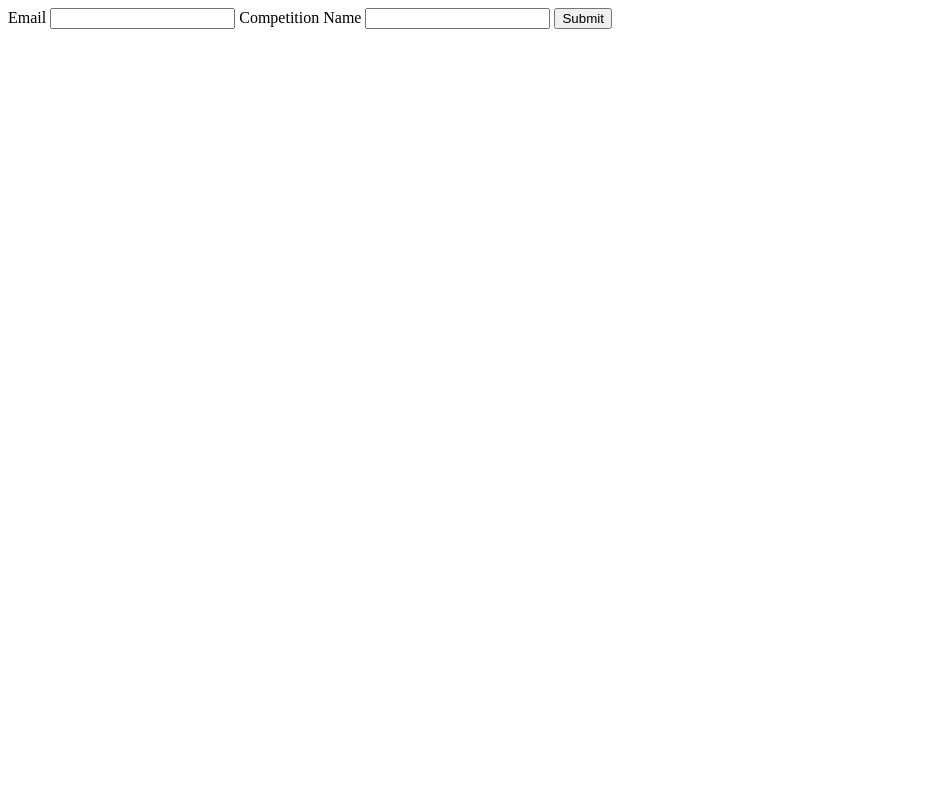
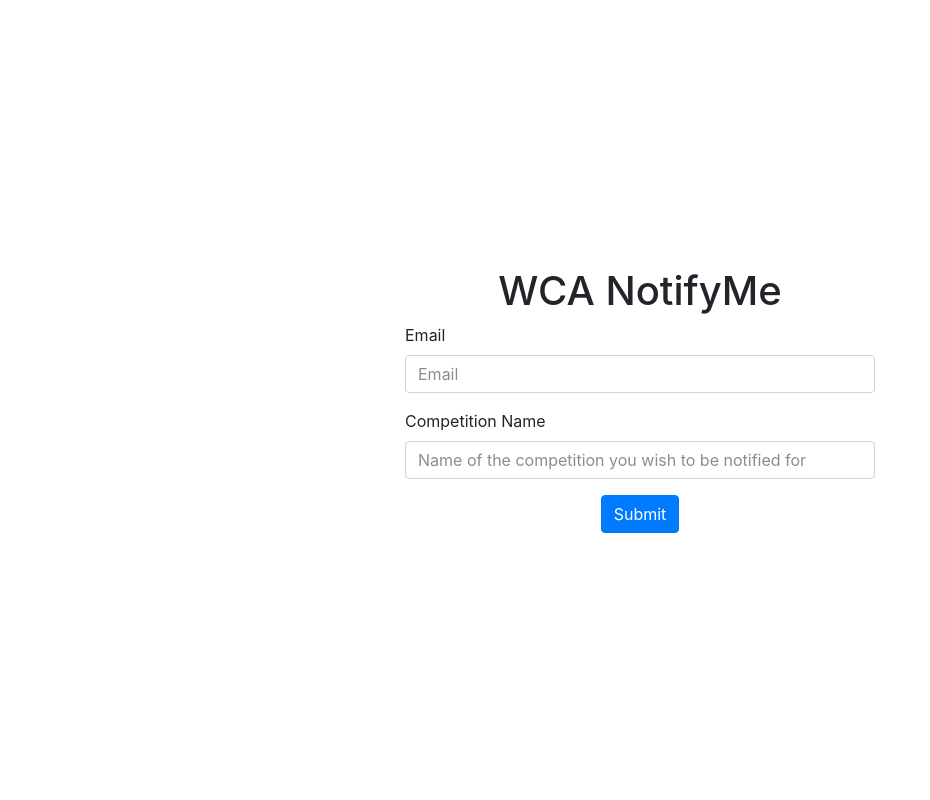
Before and after one commit to esqu1/wcaNotifyMe, a Flask app: page / in a window 1280 px wide. Shown: the whole page, without its empty margins (0-930 px from the left). Run offline with Flask 2, Linux system fonts and the light colour scheme; some libraries are stand-ins or nearby versions.

Commit message:
yummy formatting

```diff
--- a/notifyme/templates/index.html
+++ b/notifyme/templates/index.html
@@ -2,19 +2,85 @@
 <html>
 <head>
 	<title>WCA NotifyMe</title>
+	<link rel="stylesheet" href="https://maxcdn.bootstrapcdn.com/bootstrap/4.0.0-beta.2/css/bootstrap.min.css" integrity="sha384-PsH8R72JQ3SOdhVi3uxftmaW6Vc51MKb0q5P2rRUpPvrszuE4W1povHYgTpBfshb" crossorigin="anonymous">
+	<style>
+		h1 {
+			text-align: center;
+		}
+
+		html, body {
+	  		height: 100%;
+		}
+
+		.jumbotron.vertical-center {
+			background-color: white;
+		  	margin-bottom: 0;
+		}
+
+		.vertical-center {
+			min-height: 100%;
+			min-height: 100vh;
+			display: -webkit-box;
+			display: -moz-box;
+			display: -ms-flexbox;
+			display: -webkit-flex;
+			display: flex;
+
+			-webkit-box-align: center;
+			-webkit-align-items: center;
+			-moz-box-align: center;
+			-ms-flex-align: center;
+			align-items: center;
+
+			width: 100%;
+
+			-webkit-box-pack: center;
+			-moz-box-pack: center;
+			-ms-flex-pack: center;
+			-webkit-justify-content: center;
+			justify-content: center;
+		}
+
+		.container {
+			max-width: 500px;
+		}
+
+		.form-actions {
+		    margin: 0;
+		    background-color: transparent;
+		    text-align: center;
+		}
+	</style>
 </head>
 <body>
-
-	<div class="message"></div>
-
-	<form id="submitForm">
-		Email <input type="text" name="email" id="email">
-		Competition Name <input type="text" name="comp_name" id="compname">
-		<input type="submit" name="submit">
-	</form>
+ 	<div class="jumbotron vertical-center">
+		<div class="container">
+			<div id="alertContainer">
+			</div>
+			<h1>WCA NotifyMe</h1>
+			<div></div>
+			<form id="submitForm">
+				<div class="form-group">
+					<label for="email">Email</label>
+					<input type="text" class="form-control" name="email" id="email" placeholder="Email">
+				</div>
+				<div class="form-group">
+					<label for="comp_name">Competition Name</label>
+					<input type="text" class="form-control" name="comp_name" id="compname" placeholder="Name of the competition you wish to be notified for">
+				</div>
+				<div class="form-actions">
+					<button type="submit" class="btn btn-primary" name="submit">Submit</button>
+				</div>
+			</form>
+		</div>
+	</div>
 
 	<script src="https://code.jquery.com/jquery-3.2.1.min.js" integrity="sha256-hwg4gsxgFZhOsEEamdOYGBf13FyQuiTwlAQgxVSNgt4="  crossorigin="anonymous"></script>
+	<script src="https://cdnjs.cloudflare.com/ajax/libs/popper.js/1.12.3/umd/popper.min.js" integrity="sha384-vFJXuSJphROIrBnz7yo7oB41mKfc8JzQZiCq4NCceLEaO4IHwicKwpJf9c9IpFgh" crossorigin="anonymous"></script>
+	<script src="https://maxcdn.bootstrapcdn.com/bootstrap/4.0.0-beta.2/js/bootstrap.min.js" integrity="sha384-alpBpkh1PFOepccYVYDB4do5UnbKysX5WZXm3XxPqe5iKTfUKjNkCk9SaVuEZflJ" crossorigin="anonymous"></script>
 	<script type="text/javascript">
+		var closeButtonStr = '<button type="button" class="close" data-dismiss="alert" aria-label="Close"><span aria-hidden="true">&times;</span></button>';
+		$('#message').hide();
 		$("#submitForm").submit(function (e) {
 			$.ajax({
 				type: "POST",
@@ -25,9 +91,9 @@
 				},
 				success: function (data) {
 					if ('error' in data) {
-						$('.message').html(data.error);
+						$('#alertContainer').html('<div role="alert" id="message" class="alert alert-danger alert-dismissible fade show">' + data.error + closeButtonStr + '</div>');
 					} else {
-						$('.message').html('Success! You will be notified when registration opens.');
+						$('#alertContainer').html('<div role="alert" id="message" class="alert alert-success alert-dismissible fade show">' + 'Success! You will be notified when registration opens.' + closeButtonStr + '</div>');
 					}
 				}
 			});
```
